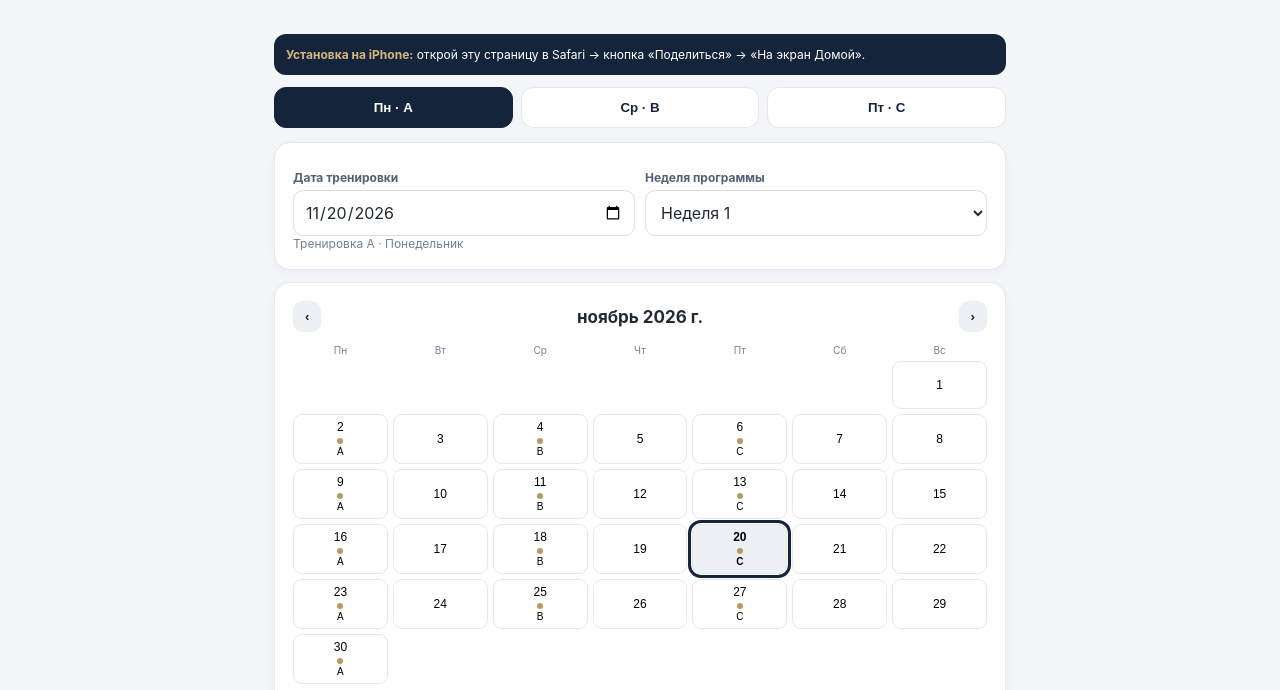
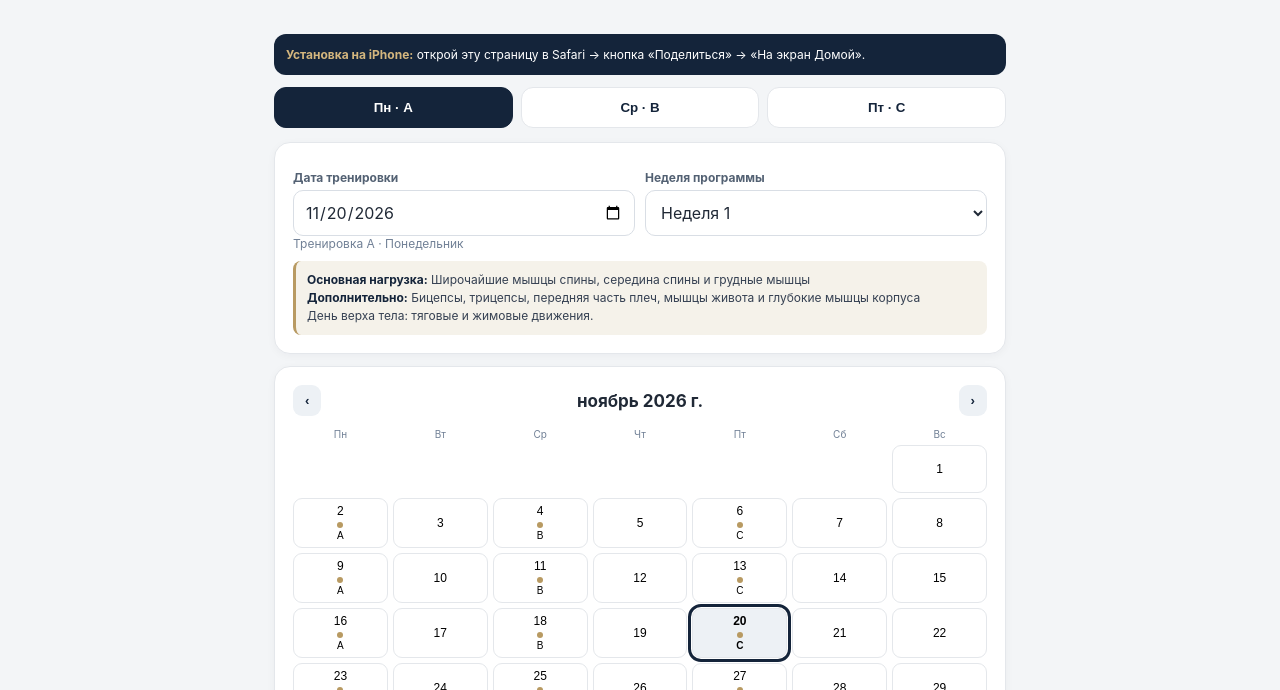
Before and after one commit to arslan558866-svg/ArsT, a plain HTML site: page index.html in a window 1280 px wide. Shown: the part 109-799 px from the top of the page. Drawn offline with Linux system fonts and the light colour scheme.

Commit message:
Show trained muscle groups for each workout day

```diff
--- a/index.html
+++ b/index.html
@@ -36,6 +36,7 @@ textarea{min-height:70px;resize:vertical}
 .exercise-tip{background:#f5f2ea;border-left:3px solid var(--gold);padding:8px 9px;border-radius:6px;margin-top:8px}
 .exercise-media .sub{line-height:1.4}
 .rest-badge{display:inline-block;background:#edf1f5;color:#14243A;border-radius:20px;padding:5px 9px;font-size:11px;font-weight:700;margin:7px 0}.rest-timer{display:flex;align-items:center;gap:8px;flex-wrap:wrap;background:#f7f8fa;border:1px solid var(--line);border-radius:11px;padding:9px;margin:5px 0 10px}.rest-clock{font-size:20px;font-weight:800;color:var(--navy);font-variant-numeric:tabular-nums;min-width:58px}.rest-timer button{border:0;border-radius:8px;padding:8px 10px;font-weight:700;background:var(--navy);color:#fff;font-size:11px}.rest-timer button.reset-rest{background:#edf1f5;color:var(--navy)}.rest-done{font-size:11px;color:var(--teal);font-weight:700}.exercise-actions{display:flex;gap:8px;margin-top:8px}.exercise-actions .btn{margin:0;padding:9px 10px;font-size:12px}.add-exercise-row{display:grid;grid-template-columns:1fr auto;gap:8px;align-items:end;margin-top:14px}.add-exercise-row .btn{width:auto;margin:0;white-space:nowrap;padding:12px}.setrow .remove-set{border:0;background:#fbeeee;color:#9b3333;border-radius:8px;padding:7px 5px;font-size:11px}.sethead{grid-template-columns:34px 1fr 1fr 30px}.setrow{grid-template-columns:34px 1fr 1fr 30px}
+.muscle-focus{margin-top:10px;padding:10px 11px;background:#f5f2ea;border-left:3px solid var(--gold);border-radius:8px;font-size:12px;line-height:1.5;color:#354052}.muscle-focus b{color:var(--navy)}
 .exercise-title{display:flex;justify-content:space-between;gap:10px;align-items:flex-start}
 .exercise-title strong{font-size:14px}.prescription{font-size:12px;color:var(--muted);white-space:nowrap}
 .sethead,.setrow{display:grid;grid-template-columns:34px minmax(0,1fr) minmax(0,1fr) 30px;gap:8px;align-items:center}
@@ -81,7 +82,7 @@ footer{text-align:center;color:#8b96a5;font-size:11px;padding:10px}
       <div><label for="date">Дата тренировки</label><input id="date" type="date"></div>
       <div><label for="week">Неделя программы</label><select id="week"></select></div>
     </div>
-    <div class="sub" id="dayTitle">Тренировка A · Понедельник</div>
+    <div class="sub" id="dayTitle">Тренировка A · Понедельник</div><div class="muscle-focus" id="muscleFocus" aria-live="polite"></div>
   </section>
   <section class="card">
     <div class="calendar-nav"><button id="prevMonth" type="button">‹</button><h2 id="monthLabel" style="margin:0">Календарь</h2><button id="nextMonth" type="button">›</button></div>
@@ -161,6 +162,11 @@ const program={
  ["Сгибание рук на бицепс","2","12",""],
  ["Разгибание рук на трицепс на блоке","2","12",""],
  ["Боковая планка","2","15–25 сек/сторона",""]]}
+};
+const muscleFocus={
+ A:{main:"Широчайшие мышцы спины, середина спины и грудные мышцы",support:"Бицепсы, трицепсы, передняя часть плеч, мышцы живота и глубокие мышцы корпуса",note:"День верха тела: тяговые и жимовые движения."},
+ B:{main:"Квадрицепсы, задняя поверхность бёдер и ягодичные мышцы",support:"Икроножные мышцы, мышцы живота и стабилизаторы поясницы",note:"День ног и устойчивости корпуса."},
+ C:{main:"Широчайшие мышцы и середина спины, средняя часть дельтовидных мышц",support:"Бицепсы, трицепсы и косые мышцы живота",note:"День спины, плеч и рук с работой на стабилизацию корпуса."}
 };
 const exerciseGuides={
 "Подтягивания в гравитроне":{img:"assisted-pullup",steps:["Настрой противовес так, чтобы сохранять контроль во всём движении.","Возьмись за рукояти, опусти плечи от ушей и стабилизируй корпус.","Подтянись, направляя локти вниз; не раскачивайся.","Опускайся плавно, не бросая вес."],tip:"Не вытягивай плечи к ушам и не проваливайся резко в нижней точке."},
@@ -269,6 +275,7 @@ function addSetRow(container,name,index,prevSet={},fallbackWeight=""){
 function render(){
  document.querySelectorAll(".tab").forEach(b=>b.classList.toggle("active",b.dataset.day===day));
  $("dayTitle").textContent=program[day].title;
+ const focus=muscleFocus[day];$("muscleFocus").innerHTML=`<b>Основная нагрузка:</b> ${focus.main}<br><b>Дополнительно:</b> ${focus.support}<br><span>${focus.note}</span>`;
  $("exercises").innerHTML="";
  const previous=[...data.workouts].reverse().find(w=>w.day===day);
  program[day].items.forEach((ex,i)=>$("exercises").append(makeExerciseCard(ex,i,previous)));
```
